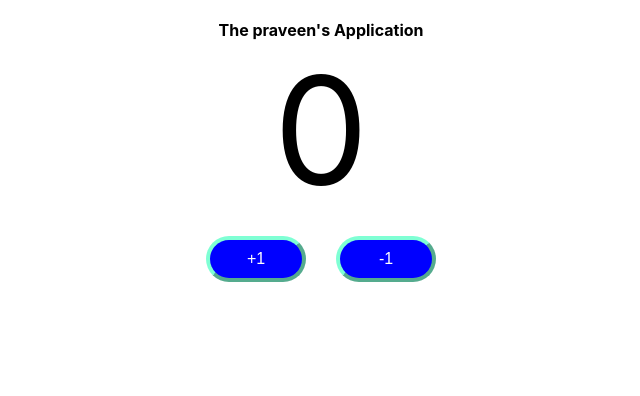
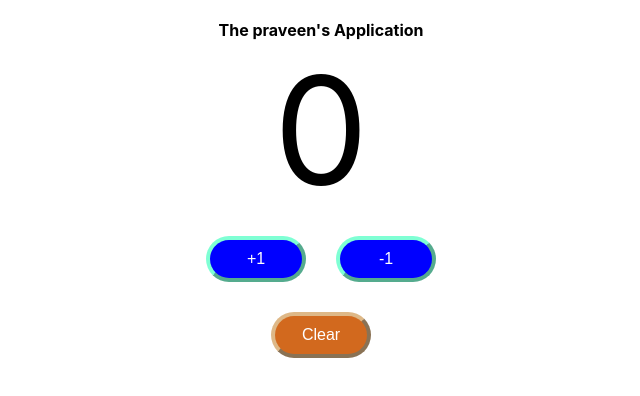
Before and after one commit to praveenkk21/react-todo-app, a React (Create React App) app: page / in a window 1280 px wide. Shown: the top 396 px of the page, without its empty margins (319-959 px from the left). Built offline with nearby package versions, Linux system fonts and the light colour scheme.

Commit message:
with clear button

```diff
--- a/src/components/Counter.css
+++ b/src/components/Counter.css
@@ -10,6 +10,18 @@
     border-width: 4px;
 }
 
+.counterButtonClear{
+    font-size: 16px;
+    background-color: chocolate;
+    width: 100px;
+    margin: 15px;
+    color: white;
+    padding: 10px;
+    border-radius: 30px;
+    border-color: burlywood;
+    border-width: 4px;
+}
+
 .count{
     font-size: 150px;
     padding: 20px;
--- a/src/components/Counter.jsx
+++ b/src/components/Counter.jsx
@@ -13,6 +13,10 @@ export default function Counter() {
         setCount(count-1);
         //console.log("clicked");
     }
+    function counterButtonClear(){
+        setCount(0);
+        //console.log("clicked");
+    }
 
     return (
       <div className="Counter">
@@ -21,6 +25,9 @@ export default function Counter() {
             <button className="counterButton" onClick={counterButtonIncrement}>+1</button>
             <button className="counterButton" onClick={counterButtonDecrement}>-1</button>
         </div>
+        <div>
+            <button className="counterButtonClear" onClick={counterButtonClear}>Clear</button>
+        </div>
       </div>
     );
 }
```
